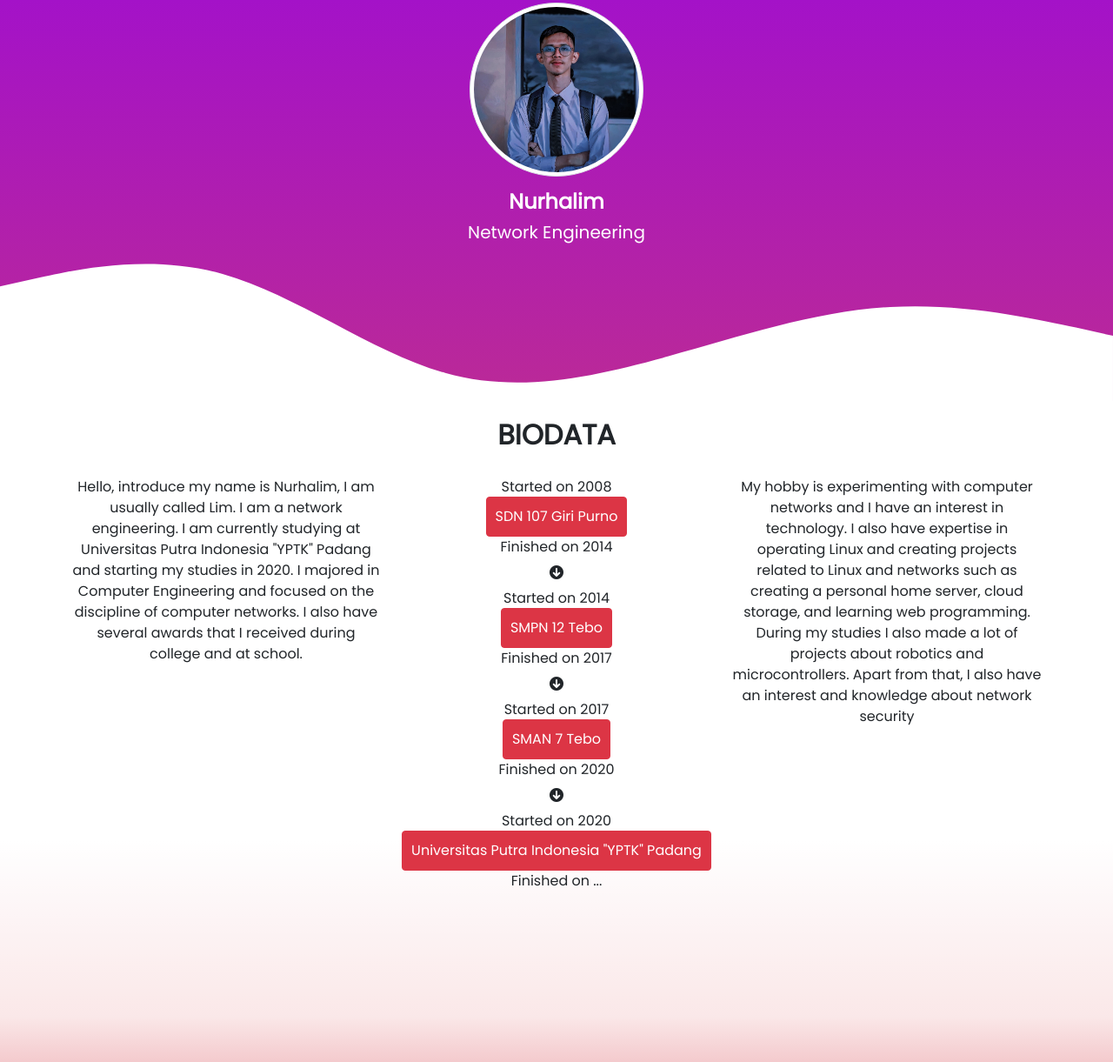
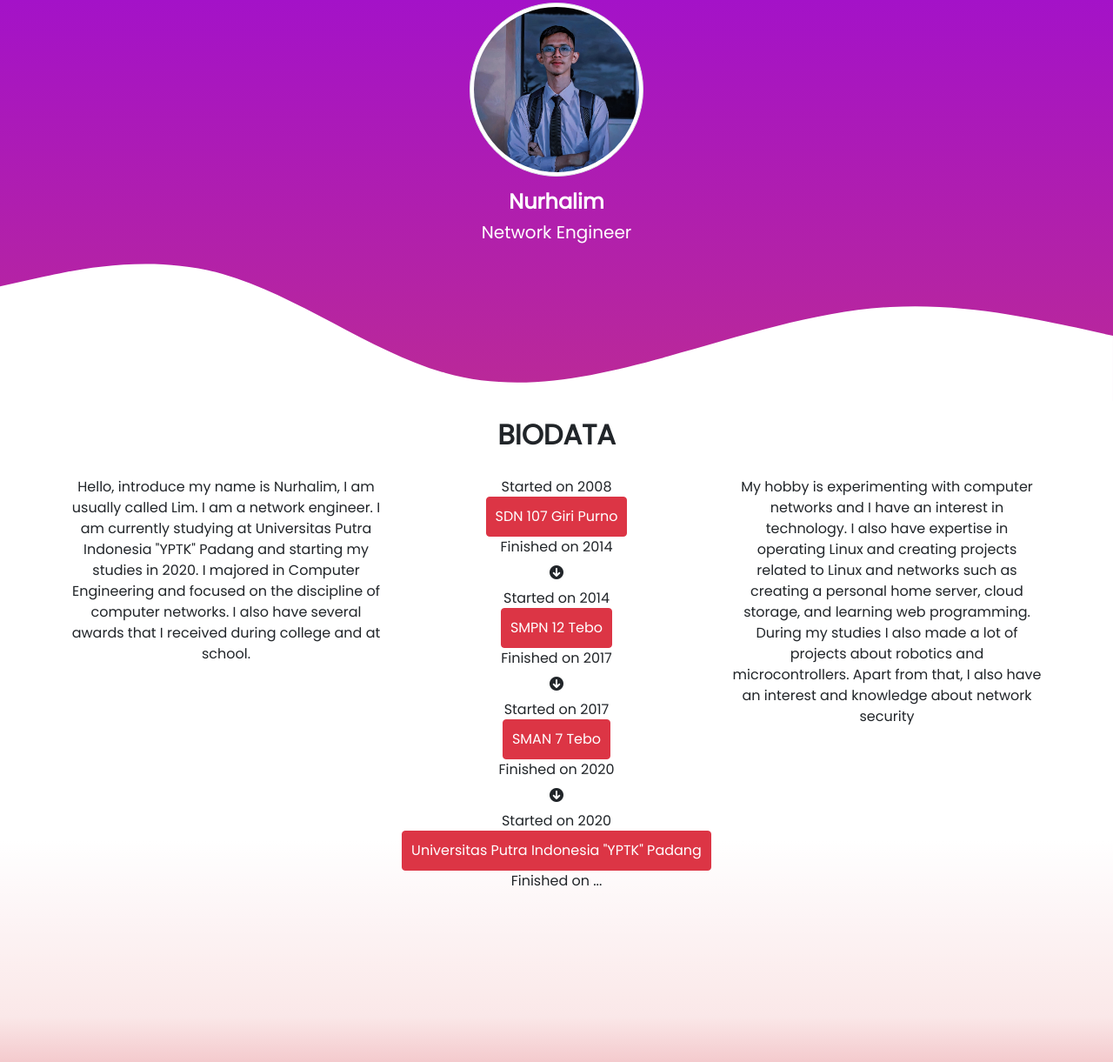
Before and after one commit to NurhalimCode/portfolio, a plain HTML site: page index.html in a window 1280 px wide. Shown: the part 197-1418 px from the top of the page at 87% size. Drawn offline with nearby package versions, Linux system fonts and the light colour scheme; a web font is replaced by a local one.

Commit message:
Update index.html

```diff
--- a/index.html
+++ b/index.html
@@ -127,7 +127,7 @@
       />
       <div class="nama">
         <h4 class="text-center fw-bold">Nurhalim</h4>
-        <h5 class="text-center">Network Engineering</h5>
+        <h5 class="text-center">Network Engineer</h5>
       </div>
 
       <svg
@@ -158,7 +158,7 @@
                 data-aos-duration="800"
                 class="col-sm-4 mb-2"
               >
-              Hello, introduce my name is Nurhalim, I am usually called Lim. I am a network engineering. I am currently studying at Universitas Putra Indonesia "YPTK" Padang and starting my studies in 2020. I majored in Computer Engineering and focused on the discipline of computer networks. I also have several awards that I received during college and at school.
+              Hello, introduce my name is Nurhalim, I am usually called Lim. I am a network engineer. I am currently studying at Universitas Putra Indonesia "YPTK" Padang and starting my studies in 2020. I majored in Computer Engineering and focused on the discipline of computer networks. I also have several awards that I received during college and at school.
               </div>
               <div
                 data-aos="fade-up"
@@ -340,7 +340,7 @@
                             aria-label="Close"
                           ></button>
                         </div>
-                        <div class="modal-body">won the class champion in semester 6</div>
+                        <div class="modal-body">Champion in the class</div>
                         <div class="modal-body">achievement scholarship</div>
                         <div class="modal-footer">
                           <button
```
